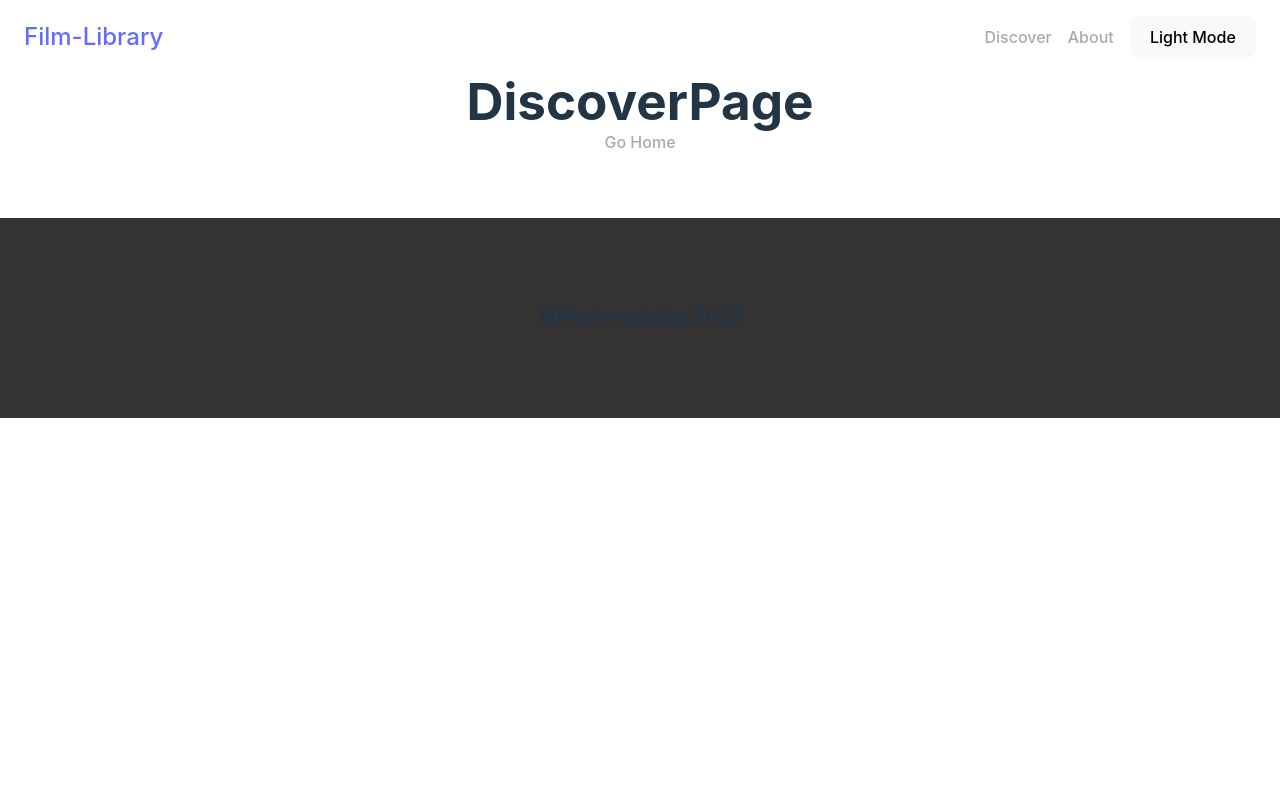
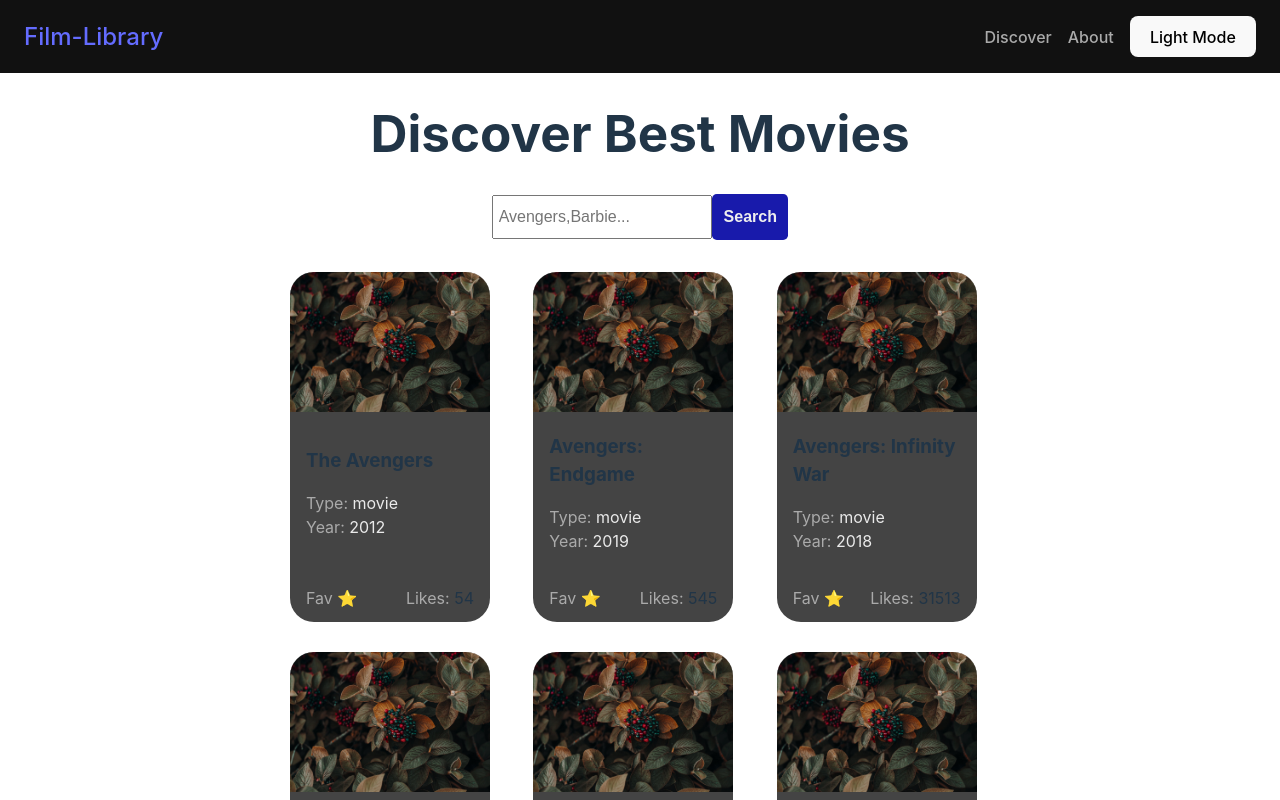
Before and after one commit to samuelperezcode/react-movies-catalog, a React (Vite) app: page /discover in a window 1280 px wide. Shown: the top 800 px of the page. Built offline with nearby package versions, Linux system fonts and the light colour scheme.

Commit message:
Working on DiscoverPage, component Movies and custom hook useMovies, adding props to MovieCard component

```diff
--- a/src/components/Field.css
+++ b/src/components/Field.css
@@ -9,5 +9,4 @@
 .field-container input{
   padding: .7rem 0.3rem;
   font-size: 16px;
-
 }
--- a/src/components/Header.css
+++ b/src/components/Header.css
@@ -1,10 +1,10 @@
 .header{
   display: flex;
   justify-content: space-between;
-  margin: 1rem 0;
-  padding: 0 1.5rem;
+  padding:  1rem 1.5rem;
   width: 100%;
   align-items: center;
+  background-color: #111;
 }
 
 .header .header-title{
--- a/src/components/MovieCard.css
+++ b/src/components/MovieCard.css
@@ -1,11 +1,15 @@
 .movie-card{
   width: 200px;
-  height: 300px;
+  height: 350px;
+
+  display: flex;
+  flex-direction: column;
+  flex-wrap: wrap;
+  justify-content: space-between;
+  align-items: start;
 
   background-color: #444;
   border-radius: 1.5rem;
-  position: relative;
-  scroll-snap-align: center;
 }
 .movie-card .movie-card--img{
   width: 200px;
@@ -13,23 +17,34 @@
   background-color: #f4f4f4;
   border-radius: 1.5rem  1.5rem 0 0;
 }
+.movie-card .movie-card--img img{
+  width: 200px;
+  height: 140px;
+  border-radius: 1.5rem  1.5rem 0 0;
+}
 
 .movie-card .movie-card--content{
   text-align: start;
-  margin: 16px 8px;
+  padding: 0 16px;
 }
 
+.movie-card .movie-card--content h3{
+  margin-bottom: 16px;
+}
 .movie-card .movie-card--content p{
-  margin-top: 8px;
   color: #eaeaea;
 }
+.movie-card .movie-card--content p span{
+  color: #aaa;
+}
 
-.movie-card .movie-card--content .tags{
-  margin-top: 8px;
+.movie-card .movie-card--tags{
+  width: 100%;
   display: flex;
   justify-content: space-between;
   align-items: start;
+  padding:12px 16px;
 }
-.movie-card .movie-card--content .tags span{
+.movie-card .movie-card--tags span{
   color: #aaa;
 }
--- a/src/components/MovieCard.jsx
+++ b/src/components/MovieCard.jsx
@@ -1,20 +1,19 @@
 import './MovieCard.css'
 
-function MovieCard () {
+function MovieCard ({ title, type, year, likes, poster }) {
   return (
     <article className='movie-card'>
       <figure className='movie-card--img'>
-        <img src='' alt='' />
+        <img src={poster} alt={`Poster of ${title}`} />
       </figure>
       <div className='movie-card--content'>
-        <h3>Movie Title</h3>
-        <p>Triller</p>
-        <p>Mon 12, July</p>
-        <div className='tags'>
-          <span>Views 23k</span>
-          <span>Likes 💖</span>
-        </div>
-
+        <h3>{title}</h3>
+        <p><span>Type:</span> {type}</p>
+        <p><span>Year:</span> {year}</p>
+      </div>
+      <div className='movie-card--tags'>
+        <span>Fav ⭐</span>
+        <p><span>Likes:</span> {likes}</p>
       </div>
     </article>
   )
--- /dev/null
+++ b/src/components/Movies.css
@@ -0,0 +1,6 @@
+.movies-container{
+  display: grid;
+  grid-template-columns: repeat(auto-fit, minmax(190px, 1fr));
+  gap: 30px;
+  margin: 0 auto;
+}
--- a/src/components/Movies.jsx
+++ b/src/components/Movies.jsx
@@ -1,6 +1,25 @@
-function Movies () {
+import MovieCard from './MovieCard'
+import './Movies.css'
+import poster from '../assets/poster.jpeg'
+
+const NoMovies = () => {
+  return <h3>Results did not match</h3>
+}
+
+const ListOfMovies = ({ movies }) => {
+  return movies.map(movie => <MovieCard key={movie.id} title={movie.title} likes={movie.likes} poster={poster} type={movie.type} year={movie.year} />)
+}
+
+function Movies ({ listMovies }) {
+  const hasMovies = listMovies?.length > 0
   return (
-    <div className='movies-container' />
+    <section className='movies-container'>
+      {
+          hasMovies
+            ? <ListOfMovies movies={listMovies} />
+            : <NoMovies />
+      }
+    </section>
   )
 }
 
--- /dev/null
+++ b/src/components/SearchBar.css
@@ -0,0 +1,23 @@
+.search-bar{
+  margin: 32px auto;
+}
+
+.search-bar--input{
+  padding: .7rem 0.3rem;
+  font-size: 16px;
+}
+
+.search-bar--btn{
+  padding: .9rem 0.7rem;
+  font-size: 16px;
+  font-weight: 600;
+  background-color: #181aab;
+  color: #eee;
+  border: 0;
+  border-radius: .3rem;
+  cursor: pointer;
+  transition: all ease-in-out .3s;
+}
+.search-bar--btn:hover{
+  background-color: #3537ba;
+}
--- /dev/null
+++ b/src/components/SearchBar.jsx
@@ -0,0 +1,12 @@
+import './SearchBar.css'
+
+function SearchBar () {
+  return (
+    <form action='' className='search-bar'>
+      <input className='search-bar--input' type='text' name='movie' id='movie' placeholder='Avengers,Barbie...' />
+      <input className='search-bar--btn' type='submit' value='Search' />
+    </form>
+  )
+}
+
+export default SearchBar
--- /dev/null
+++ b/src/hooks/useMovies.js
@@ -0,0 +1,16 @@
+import movies from '../mocks/movies.json'
+
+export function useMovies () {
+  const listMovies = movies.movies
+  const mappedMovies = listMovies?.map(movie => ({
+    id: movie.imdbID,
+    title: movie.Title,
+    type: movie.Type,
+    poster: movie.Poster,
+    likes: movie.Likes,
+    desc: movie.Desc,
+    year: movie.Year
+  }))
+
+  return { movies: mappedMovies }
+}
--- a/src/pages/DiscoverPage.jsx
+++ b/src/pages/DiscoverPage.jsx
@@ -1,10 +1,17 @@
-import Link from '../components/Link'
+/* import Link from '../components/Link' */
+import Movies from '../components/Movies'
+import SearchBar from '../components/SearchBar'
+import { useMovies } from '../hooks/useMovies'
 
 function DiscoverPage () {
+  const { movies } = useMovies()
   return (
     <main>
-      <h1>DiscoverPage</h1>
-      <Link to='/'>Go Home</Link>
+      <h1 style={{ paddingTop: '2rem' }}>Discover Best Movies</h1>
+      <SearchBar />
+      <div className='container'>
+        <Movies listMovies={movies} />
+      </div>
     </main>
   )
 }
```
Also changed, not shown: src/assets/poster.jpeg (added).
